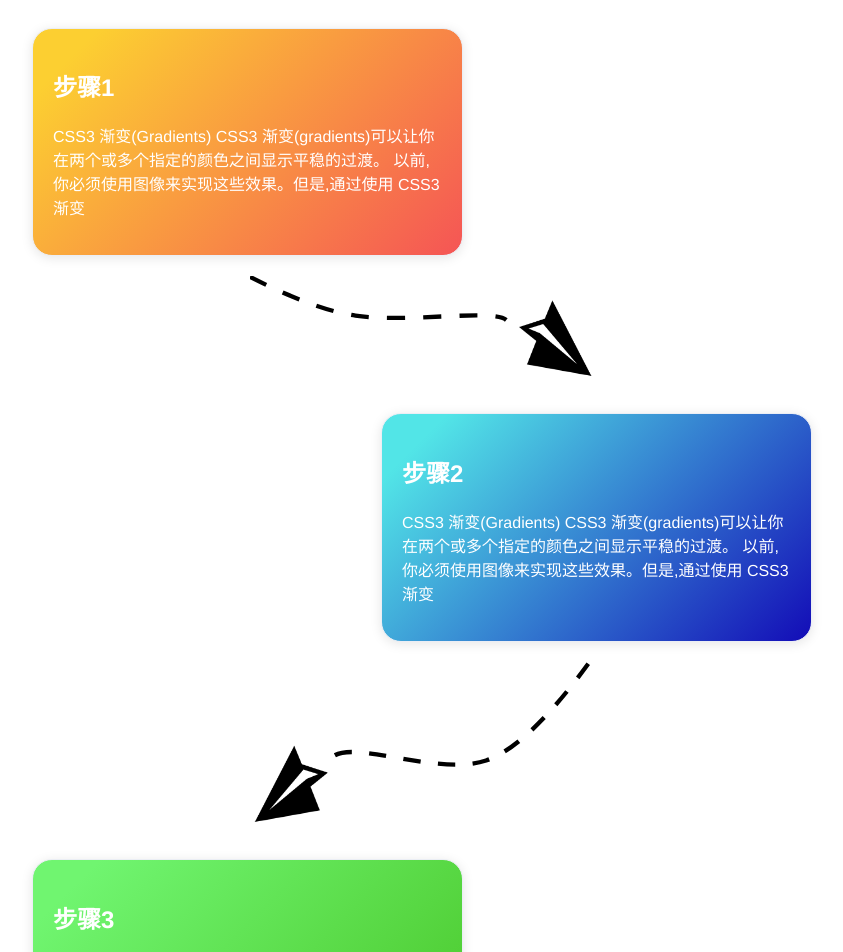
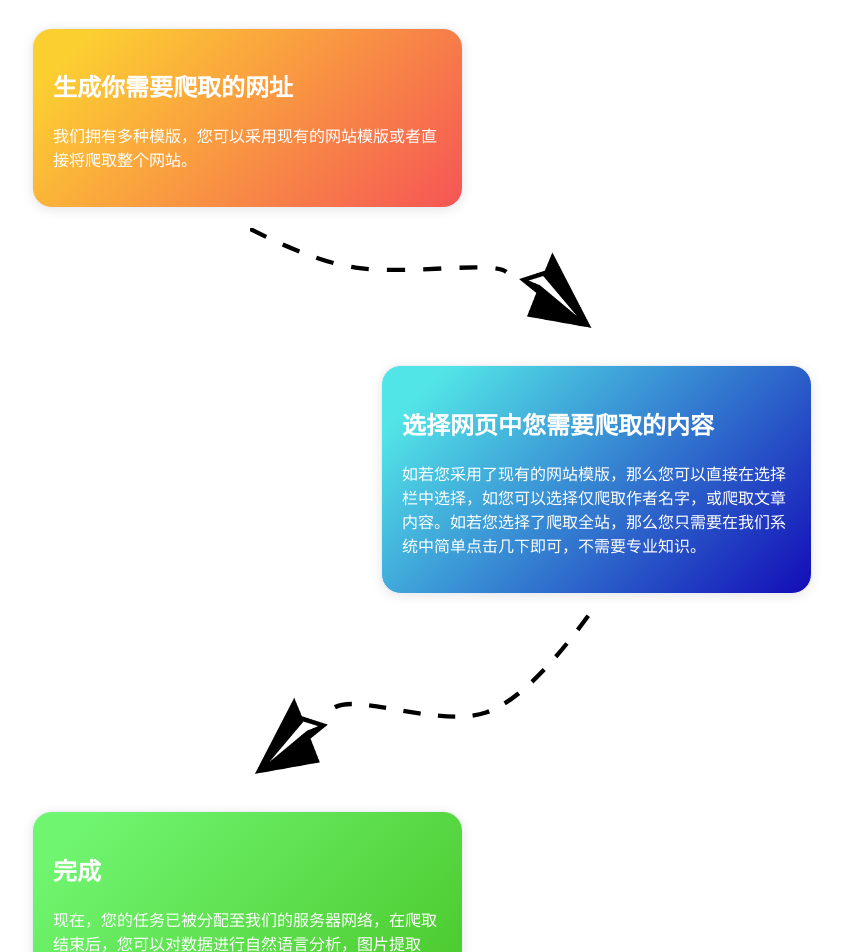
Before and after one commit to crawlsh/frontend, a Vue app: page / in a window 1280 px wide. Shown: the part 640-1592 px from the top of the page, without its empty margins (218-1061 px from the left). Built offline with nearby package versions, Linux system fonts and the light colour scheme; no server answers; a web font is replaced by a local one; what vue-swal, vue-wysiwyg would draw is missing.

Commit message:
update promo

```diff
--- a/src/components/promo.vue
+++ b/src/components/promo.vue
@@ -6,18 +6,18 @@
       </h1>
       <hr class="intro1Line">
       <el-card class="box-card stepContainer step1">
-        <h1>步骤1</h1>
-        <p>CSS3 渐变(Gradients) CSS3 渐变(gradients)可以让你在两个或多个指定的颜色之间显示平稳的过渡。 以前,你必须使用图像来实现这些效果。但是,通过使用 CSS3 渐变</p>
+        <h1>生成你需要爬取的网址</h1>
+        <p>我们拥有多种模版，您可以采用现有的网站模版或者直接将爬取整个网站。</p>
       </el-card>
       <img src="/static/downArrow.svg" height="100px"/>
       <el-card class="box-card stepContainer step2">
-        <h1>步骤2</h1>
-        <p>CSS3 渐变(Gradients) CSS3 渐变(gradients)可以让你在两个或多个指定的颜色之间显示平稳的过渡。 以前,你必须使用图像来实现这些效果。但是,通过使用 CSS3 渐变</p>
+        <h1>选择网页中您需要爬取的内容</h1>
+        <p>如若您采用了现有的网站模版，那么您可以直接在选择栏中选择，如您可以选择仅爬取作者名字，或爬取文章内容。如若您选择了爬取全站，那么您只需要在我们系统中简单点击几下即可，不需要专业知识。</p>
       </el-card>
       <img src="/static/downArrow2.svg" height="160px"/>
       <el-card class="box-card stepContainer step3">
-        <h1>步骤3</h1>
-        <p>CSS3 渐变(Gradients) CSS3 渐变(gradients)可以让你在两个或多个指定的颜色之间显示平稳的过渡。 以前,你必须使用图像来实现这些效果。但是,通过使用 CSS3 渐变</p>
+        <h1>完成</h1>
+        <p>现在，您的任务已被分配至我们的服务器网络，在爬取结束后，您可以对数据进行自然语言分析，图片提取等。</p>
       </el-card>
 
 
```
